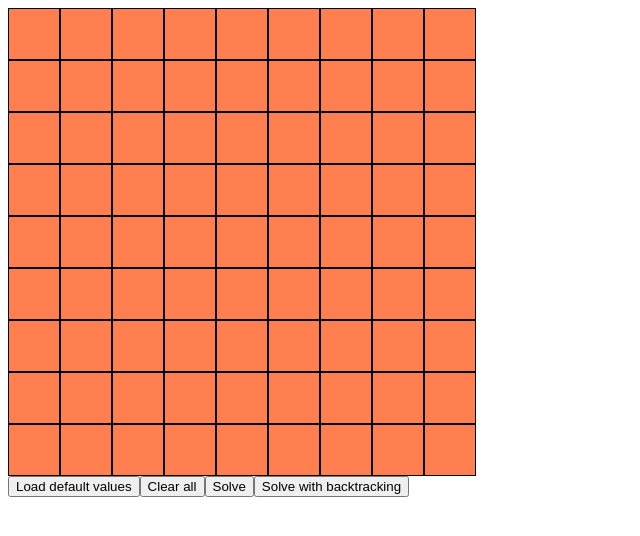
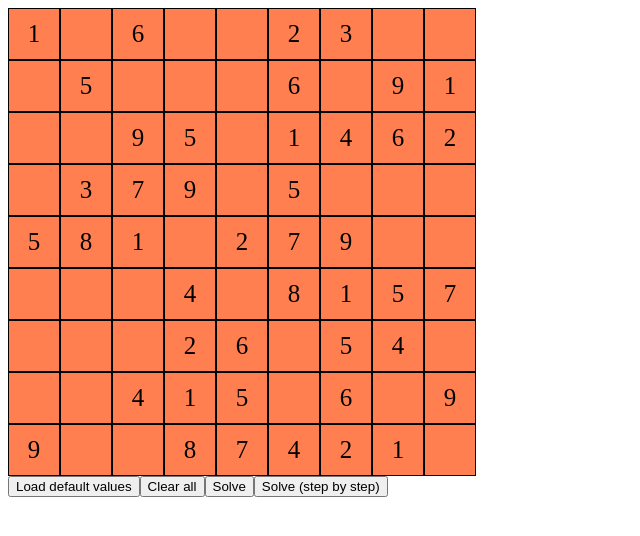
Before and after one commit to yohanlb/Sudoku-Generator, a React (Create React App) app: page / in a window 1280 px wide. Shown: the top 536 px of the page, without its empty margins (0-640 px from the left). Built offline with nearby package versions, Linux system fonts and the light colour scheme.

Commit message:
Added step by step mode for solver

```diff
--- a/src/App.css
+++ b/src/App.css
@@ -1,3 +1,9 @@
+@keyframes solve {
+    0% {transform: scale(1.5); z-index: 10;}
+    100% { transform: scale(1); z-index: 1;}
+  }
+
+
 .App{
     height: 100vh;
     width: 100vh;
@@ -46,16 +52,23 @@
 .cell-number{
     font-size: 1.2em;
     font-weight: 500;
+
+    transform: scale(1);
+    transition: all 0.2s ease-out;
+
 }
+
 
 .isGiven{
     font-size: 1.3em;
     font-weight: bolder;
-    cursor: not-allowed;
+    cursor: text;
 }
-.isSolved{
-    color: green;
+.isSolved {
+    animation: 0.1s linear 0s solve;
+    background-color: lightgreen;
 }
+
 
 .notGiven{
     font-size: 1.3em;
--- a/src/App.js
+++ b/src/App.js
@@ -1,4 +1,4 @@
-import React, { useEffect, useState } from 'react';
+import React, { useEffect, useState, useRef } from 'react';
 import CellDisplay from './components/CellDisplay';
 import Cell from './components/Cell';
 import * as GridFunc from './grid-helper-functions.js';
@@ -8,20 +8,53 @@ import './App.css';
 import PossibleValues from './components/PossibleValues';
 import SolverResult from './components/SolverResult';
 
+let history = [];
+
 function App() {
 
   const numRow = 9;
   const numCol = 9;
 
 
+
   const [cells, setCells] = useState([]);
   const [possibleValues, setPossibleValues] = useState([]);
   const [solverResult, setSolverResult] = useState("");
+  //const [history, setHistory ] = useState([]);
 
+
+
+  useInterval(() => {
+    Tick()
+  }, 50);
+
+
+  const Tick = () => {
+
+
+    // PLAY HISTORY
+    if(history.length > 0){
+      const newCells = JSON.parse(JSON.stringify(cells));
+
+      const [x, y] = GridFunc.KeyToCoord(history[0].key);
+      newCells[y][x].actualValue = history[0].actualValue ;
+      UpdateCells(newCells)
+      history.shift()
+
+    }
+
+  }
+
+
+
+
+  const addToHistory = (_newStep) =>{
+    history = history.concat(_newStep);
+  }
 
   useEffect(() => {
 
-    const tempCells = [];
+    let tempCells = [];
     let key = 0;
     for (let row = 0; row < numRow; row++) {
       const currentRow = [];
@@ -33,15 +66,16 @@ function App() {
     }
 
     console.log(tempCells);
-    LoadGridValues(tempCells, GridValues.arrayA)
+    tempCells = LoadGridValues(tempCells, GridValues.arrayA)
     setCells(tempCells);
+
 
   }, [])
 
 
   const ClearGridValues = (_cells) => {
-    let newCells = JSON.parse(JSON.stringify(cells));
-
+    let newCells = JSON.parse(JSON.stringify(_cells));
+    history = []; //clear history
     newCells.forEach((row) => {
       row.forEach((cell) => {
         cell.actualValue = 0;
@@ -54,8 +88,8 @@ function App() {
   }
 
   const LoadGridValues = (_cells, values) => {
-    let newCells = JSON.parse(JSON.stringify(cells));
-
+    let newCells = JSON.parse(JSON.stringify(_cells));
+    history = []; //clear history
     newCells = ClearGridValues(newCells);
     newCells.forEach((row) => {
       row.forEach((cell) => {
@@ -69,8 +103,8 @@ function App() {
   }
 
   const UpdateCells = (_cells) =>{
-    console.log("updating cells")
     setCells(_cells);
+
   }
 
 
@@ -82,11 +116,13 @@ function App() {
   }
 
 
-  const SolveBacktracking = () => {
+  const SolveBacktracking = (stepByStep = false) => {
     const newCells = JSON.parse(JSON.stringify(cells));
-    const solverResult = GridFunc.sovlerWithBackTracking(newCells, UpdateCells)
+    const solverResult = GridFunc.sovlerWithBackTracking(newCells, addToHistory, stepByStep)
 
-    setCells(solverResult[0]);
+    if(!stepByStep){
+      setCells(solverResult[0]);
+    }
     setSolverResult(solverResult[1]);
   }
 
@@ -96,7 +132,6 @@ function App() {
 
   const handleMouseOver = (_cell) =>{
     const newCells = JSON.parse(JSON.stringify(cells));
-    console.log("mouseOver");
 
     const possibleVal = GridFunc.getPossibleValuesForCell(newCells, _cell);
     setPossibleValues(possibleVal);
@@ -164,8 +199,8 @@ function App() {
       </div>
       <button onClick={() => { setCells(LoadGridValues(cells, GridValues.arrayA)) }}>Load default values</button>
       <button onClick={() => { setCells(ClearGridValues(cells)) }}>Clear all</button>
-      <button onClick={() => { Solve() }}>Solve</button>
-      <button onClick={() => { SolveBacktracking() }}>Solve with backtracking</button>
+      <button onClick={() => { SolveBacktracking(false) }}>Solve</button>
+      <button onClick={() => { SolveBacktracking(true) }}>Solve (step by step)</button>
       <PossibleValues possibleValues={possibleValues}/>
       <SolverResult solverResult={solverResult} />
 
@@ -174,3 +209,28 @@ function App() {
 }
 
 export default App;
+
+
+
+
+
+
+function useInterval(callback, delay) {
+  const savedCallback = useRef();
+
+  // Se souvenir de la dernière fonction de rappel.
+  useEffect(() => {
+    savedCallback.current = callback;
+  });
+
+  // Configurer l’intervalle.
+  useEffect(() => {
+    function tick() {
+      savedCallback.current();
+    }
+    if (delay !== null) {
+      let id = setInterval(tick, delay);
+      return () => clearInterval(id);
+    }
+  }, [delay]);
+}
--- a/src/components/CellDisplay.jsx
+++ b/src/components/CellDisplay.jsx
@@ -12,7 +12,10 @@ function Cell({ cell, handleClickOnCell,handleMouseOver }) {
     if (cell.isGiven){
       const cellClass = "cell isGiven " + (cell.highlighted ? " highlighted" : "");
       return (
-        <div className={cellClass}>
+        <div
+        className={cellClass}
+        onMouseOver={() => {handleMouseOver(cell)}}
+        >
           <span className="cell-number">{cell.actualValue}</span>
         </div>
       );
@@ -21,7 +24,10 @@ function Cell({ cell, handleClickOnCell,handleMouseOver }) {
     else if(cell.actualValue > 0){
       const cellClass = "cell isSolved " + (cell.highlighted ? " highlighted" : "");
       return (
-        <div className={cellClass}>
+        <div
+          className={cellClass}
+          onMouseOver={() => {handleMouseOver(cell)}}
+        >
           <span className="cell-number">{cell.actualValue}</span>
         </div>
       );
--- a/src/components/SolverResult.jsx
+++ b/src/components/SolverResult.jsx
@@ -1,14 +1,15 @@
 import React from 'react'
 
-function SolverResult({solverResult}) {
+function SolverResult({solverResult, step}) {
     if(solverResult !== ""){
         return (
             <div>
                 <p><b>Solver result : </b>{solverResult}</p>
+
             </div>
         )
     }
-    else return null;
+    else return null
 
 }
 
--- a/src/grid-helper-functions.js
+++ b/src/grid-helper-functions.js
@@ -237,43 +237,65 @@ export const recursiveValidation = (_cells, key) => {
 
 
 
-export const sovlerWithBackTracking = (_cells) =>{
-    const solvedCells = [ ..._cells];
+export const sovlerWithBackTracking = (_cells, addToHistory, stepByStep = false) =>{
+    const newCells = JSON.parse(JSON.stringify(_cells));
 
     let res;
-    res = recursiveValidation(solvedCells, 0);
+    if(stepByStep){
+        res = recursiveValidationStepByStep(newCells, 0, addToHistory);
+    }
+    else{
+        res = recursiveValidation(newCells, 0);
 
-    return [solvedCells, "Solved ? " , res];
+    }
+    //UpdateCells(newCells);
+    const resString = res ? "Solved with success" : "Error"
+    return [newCells, resString];
 }
 
 
-/*
-export const RecursiveValidationWithDelay = (_cells, key, UpdateCells) => {
+export const recursiveValidationStepByStep = (_cells, key, addToHistory) => {
+
     const useGuessedValues = true;
+    //console.log("key : ", key);
     if (key >= 9 * 9) { return true }  //Solving finished
-
 
     const coords = KeyToCoord(key);
     const currentCell = _cells[coords[1]][coords[0]];
     if (currentCell.actualValue > 0 || (useGuessedValues && currentCell.guessedValue > 0)) {
         // this cell is already solved, go to next cell
-        return RecursiveValidationWithDelay(_cells, key + 1, UpdateCells);
+        return recursiveValidationStepByStep(_cells, key + 1, addToHistory);
     }
+
 
 
     const pValues = getPossibleValuesForCell(_cells, currentCell);
     for (let v = 1; v <= 9; v++) {
+        //console.log("key : ", currentCell.key, "v :  ", v, "pValues : ", pValues);
         if (pValues.some(e=> e === v)){
             currentCell.actualValue = v;
+
+            addToHistory( {
+                key:currentCell.key,
+                actualValue:v
+            } )
+
             // try to resolve the rest of the array with this value for the current cell
-            if ( RecursiveValidationWithDelay (_cells, key+1, UpdateCells) ) {
+            if ( recursiveValidationStepByStep (_cells, key+1, addToHistory) )
                 return true;
-            }
         }
+
     }
 
     currentCell.actualValue = 0 ; // no value possible for this cell, reset it to 0.
     return false // this grill is not solvable, going back to previous recursion.
 }
 
-*/
+
+export const sleep = (ms) => {
+    const date = Date.now();
+    let currentDate = null;
+    do {
+      currentDate = Date.now();
+    } while (currentDate - date < ms);
+  }
```
